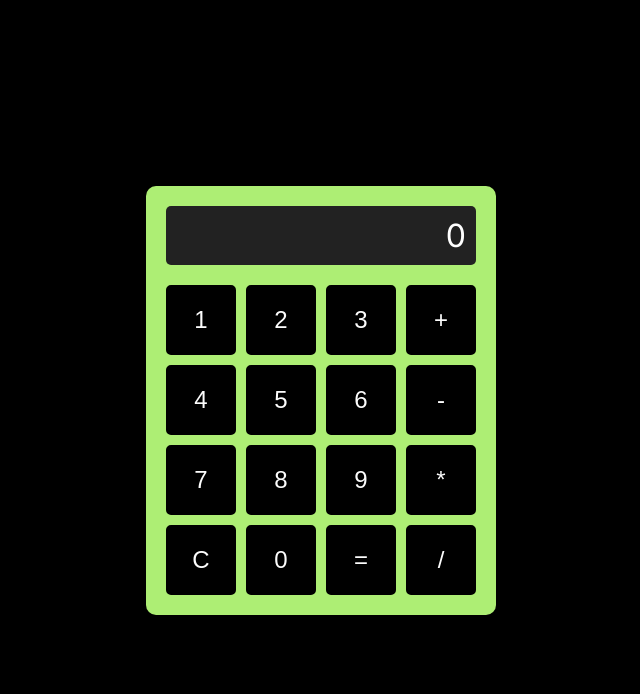
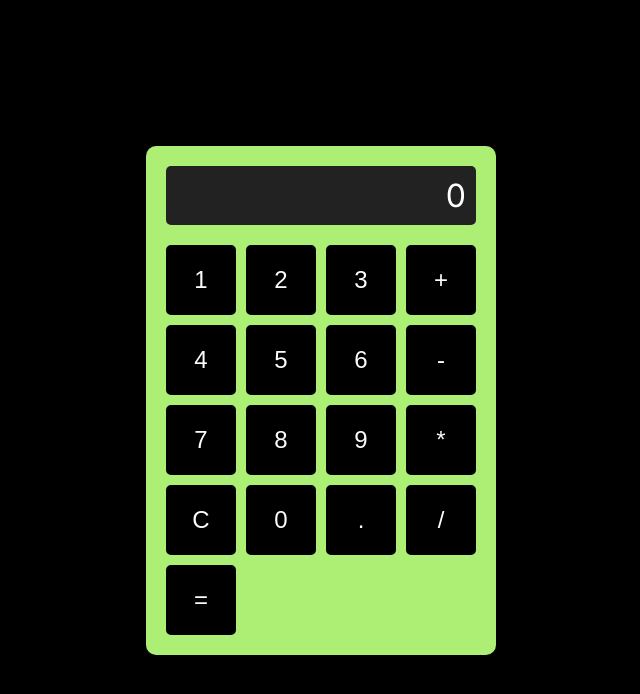
Before and after one commit to DanielDubon/NextCalculator, a Next.js app in the folder simple-calculator/: page / in a window 1280 px wide. Shown: the top 694 px of the page, without its empty margins (319-959 px from the left). Built offline with nearby package versions, Linux system fonts and the light colour scheme.

Commit message:
feat: decimal dot is supported

```diff
--- a/simple-calculator/components/Calculator.js
+++ b/simple-calculator/components/Calculator.js
@@ -32,6 +32,13 @@ const Calculator = () => {
         }
         setOperator(op);
         setOperand(parseFloat(display));
+    };
+
+    const handleDecimalClick = () => {
+        if (!display.includes('.') && display.length < 9) {
+            setDisplay((prevDisplay) => prevDisplay + '.');
+            setIsNewOperand(false);
+        }
     };
 
     const calculateResult = () => {
@@ -89,8 +96,9 @@ const Calculator = () => {
                 <button className={styles.button} onClick={() => handleOperatorClick('*')}>*</button>
                 <button className={styles.button} onClick={() => handleClearClick()}>C</button>
                 <button className={styles.button} onClick={() => handleNumberClick('0')}>0</button>
+                <button className={styles.button} onClick={handleDecimalClick}>.</button>
+                <button className={styles.button} onClick={() => handleOperatorClick('/')}>/</button>
                 <button className={styles.button} onClick={handleEqualClick}>=</button>
-                <button className={styles.button} onClick={() => handleOperatorClick('/')}>/</button>
             </div>
         </div>
     );
```
